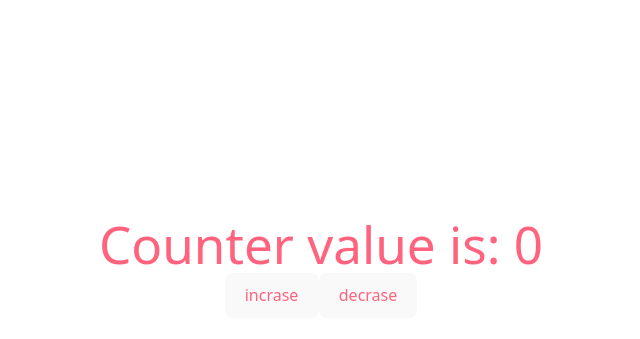
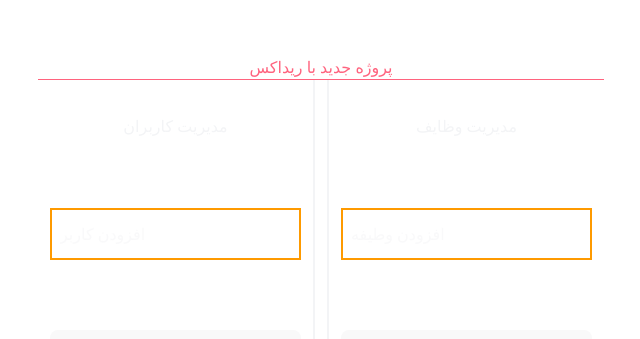
Before and after one commit to AmirTaki/course-redux-in-react, a React (Vite) app: page / in a window 1280 px wide. Shown: the part 133-472 px from the top of the page, without its empty margins (319-959 px from the left). Built offline with nearby package versions, Linux system fonts and the light colour scheme.

Commit message:
mini project redux-toolkit

```diff
--- a/src/App.jsx
+++ b/src/App.jsx
@@ -1,23 +1,16 @@
-import { useDispatch, useSelector } from 'react-redux'
 import './App.css'
-import counterSlice from './counterSlice'
+import Task from './components/Task'
+import User from './components/User'
+function App() {
 
-function App() {
-  const {value} =  useSelector((state) => state)
-  const dispatch =  useDispatch()
-  const {increase, decrease} = counterSlice.actions
   return (
     <div className="text-rose-400">
-
-      <h1>Counter value is: {value}</h1>
-
-      <button
-        onClick={() => {dispatch(increase())}}
-      >incrase</button>
-
-      <button
-        onClick={() => {dispatch(decrease())}}
-      >decrase</button>
+      <h2>پروژه جدید با ریداکس</h2>
+      <hr />
+      <div className="flex gap-3">
+        <User />
+        <Task />
+      </div>
     </div>
   )
 }
--- /dev/null
+++ b/src/components/Task.jsx
@@ -0,0 +1,45 @@
+import { useDispatch, useSelector } from "react-redux";
+import taskSlices from "../slices/taskSlice";
+import { useState } from "react";
+
+const Task = () => {
+    const [text, setText] = useState('')
+    const {tasks} =  useSelector((state) => state)
+    const dispatch =  useDispatch()
+    const {addTask, removeTask } = taskSlices.actions
+
+    return (
+        <div className="text-gray-100 flex flex-col h-[50vh]  justify-around border-l-2 px-3">
+            <h3>مدیریت وظایف</h3>
+
+            <input type = 'text'
+                className="border-2 border-amber-500 py-3 px-2"
+                placeholder="افزودن وطیفه"
+                value = {text}
+                onChange={(e) => {setText(e.target.value)}}
+            />
+
+            <button
+                onClick={()=> {dispatch(addTask({name: text})); setText('')}}
+            >اضافه کردن وظیفه</button>
+            <ul>
+                {tasks.map((task) => (
+                    <li key = {task.id}  className="flex  items-center justify-center w-full">
+                        <p
+                            className=" w-full"
+                        >
+                            {task.name}
+                        </p>
+                        <button
+                          className="text-red-500"
+                            onClick={() => {dispatch(removeTask({id: task.id}))}}
+                        >حذف
+                        </button>
+                    </li>
+                ))}
+            </ul>
+        </div>
+    )
+}
+
+export default Task;
--- /dev/null
+++ b/src/components/User.jsx
@@ -0,0 +1,46 @@
+import { useDispatch, useSelector } from "react-redux";
+import userSlices from "../slices/userSlice";
+import { useState } from "react";
+
+const User = () => {
+    const [text, setText] = useState('')
+    const dispatch =  useDispatch()
+    const {users}  =  useSelector((state) => state)
+    const {addUser, removeUser} =  userSlices.actions
+
+    return (
+        <div className="text-gray-100 flex flex-col h-[50vh]  justify-around border-r-2 px-3">
+            <h3>مدیریت کاربران</h3>
+
+            <input type = 'text'
+                className="border-2 border-amber-500 py-3 px-2"
+                placeholder="افزودن کاربر"
+                value = {text}
+                onChange={(e) => {setText(e.target.value)}}
+            />
+
+            <button
+                onClick={() => {dispatch(addUser({name: text}), setText(''))}}
+            >اضافه کردن کاربر</button>
+
+
+            <ul>
+                {users.map((user) => (
+                    <li key = {user.id} className="flex  items-center justify-center w-full">
+                        <p className=" w-full">
+                            {user.name}
+                        </p>
+
+                        <button
+                            className="text-red-500"
+                            onClick={() => {dispatch(removeUser({id: user.id}))}}
+                        >
+                            حذف</button>
+                    </li>
+                ))}
+            </ul>
+        </div>
+    )
+}
+
+export default User;
--- a/src/counterSlice.js
+++ /dev/null
@@ -1,25 +0,0 @@
-import { createSlice } from "@reduxjs/toolkit"
-
-//  file reducer
-let initialState = {
-    value: 0
-}
-
-//  slice
-let counterSlice = createSlice({
-    // name state
-    name: "counter",
-
-    // initialState
-    initialState,
-
-    // reducer => action ==> file action
-    reducers : {
-        increase:  (state) => {state.value += 1},
-
-        decrease: (state) => {state.value -= 1}
-    },
-
-})
-
-export default counterSlice
--- /dev/null
+++ b/src/slices/taskSlice.js
@@ -0,0 +1,18 @@
+import { createSlice } from "@reduxjs/toolkit";
+
+const taskSlices =  createSlice({
+    name: "tasks",
+
+    initialState: [],
+
+    reducers: {
+        addTask: (state, action) => {
+            action.payload.name ?  state.push({name: action.payload.name, id: Date.now()}) : state
+        },
+        removeTask: (state, action) => {
+           return state.filter((item) => item.id !== action.payload.id)
+        }
+    }
+})
+
+export default taskSlices
--- /dev/null
+++ b/src/slices/userSlice.js
@@ -0,0 +1,19 @@
+import { createSlice } from "@reduxjs/toolkit"
+
+
+const userSlices =  createSlice({
+    name: 'users',
+
+    initialState: [],
+
+    reducers: {
+        addUser: (state, action) => {
+            action.payload.name ? state.push({id: Date.now(), name: action.payload.name }) : state
+        },
+        removeUser: (state, action) => {
+            return  state.filter((item) => item.id !== action.payload.id)
+        }
+    }
+
+})
+export default userSlices;
--- a/src/store.js
+++ b/src/store.js
@@ -1,8 +1,18 @@
-import { configureStore } from "@reduxjs/toolkit";
-import counterSlice from "./counterSlice";
+import { applyMiddleware, combineReducers, configureStore } from "@reduxjs/toolkit";
+import userSlices from "./slices/userSlice";
+import taskSlices from "./slices/taskSlice";
+import logger from "redux-logger";
 
-const store = configureStore({
-    reducer: counterSlice.reducer
+const combine = combineReducers({
+  users:  userSlices.reducer,
+  tasks:  taskSlices.reducer
 })
 
-export default store;
+const store =  configureStore({
+    reducer: combine,
+
+    // middleware logger in toolkit
+    middleware: (getDefaultMiddleware) => getDefaultMiddleware().concat(logger)
+})
+
+export default store
```
Also changed, not shown: src/main.jsx (+4 -3 lines).
